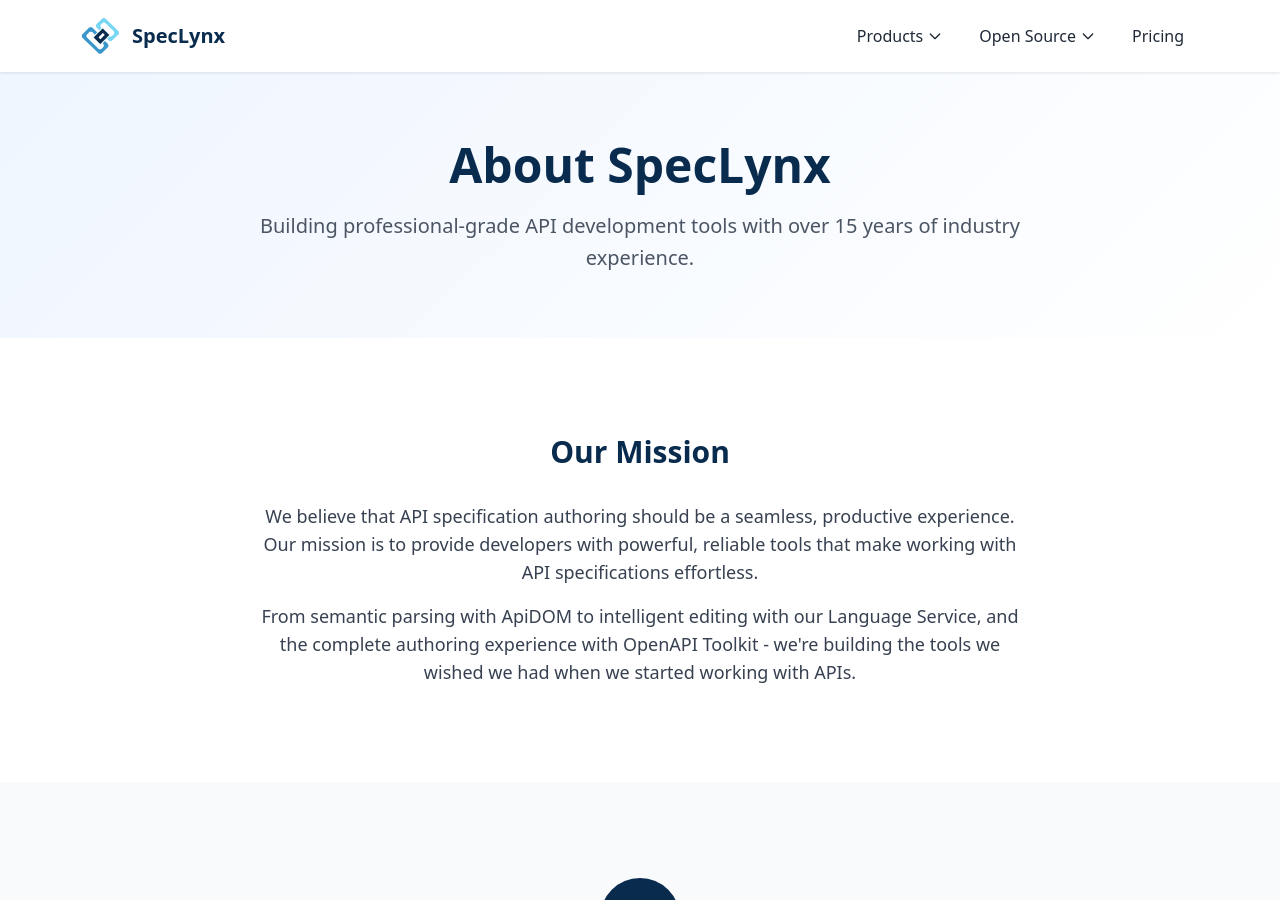
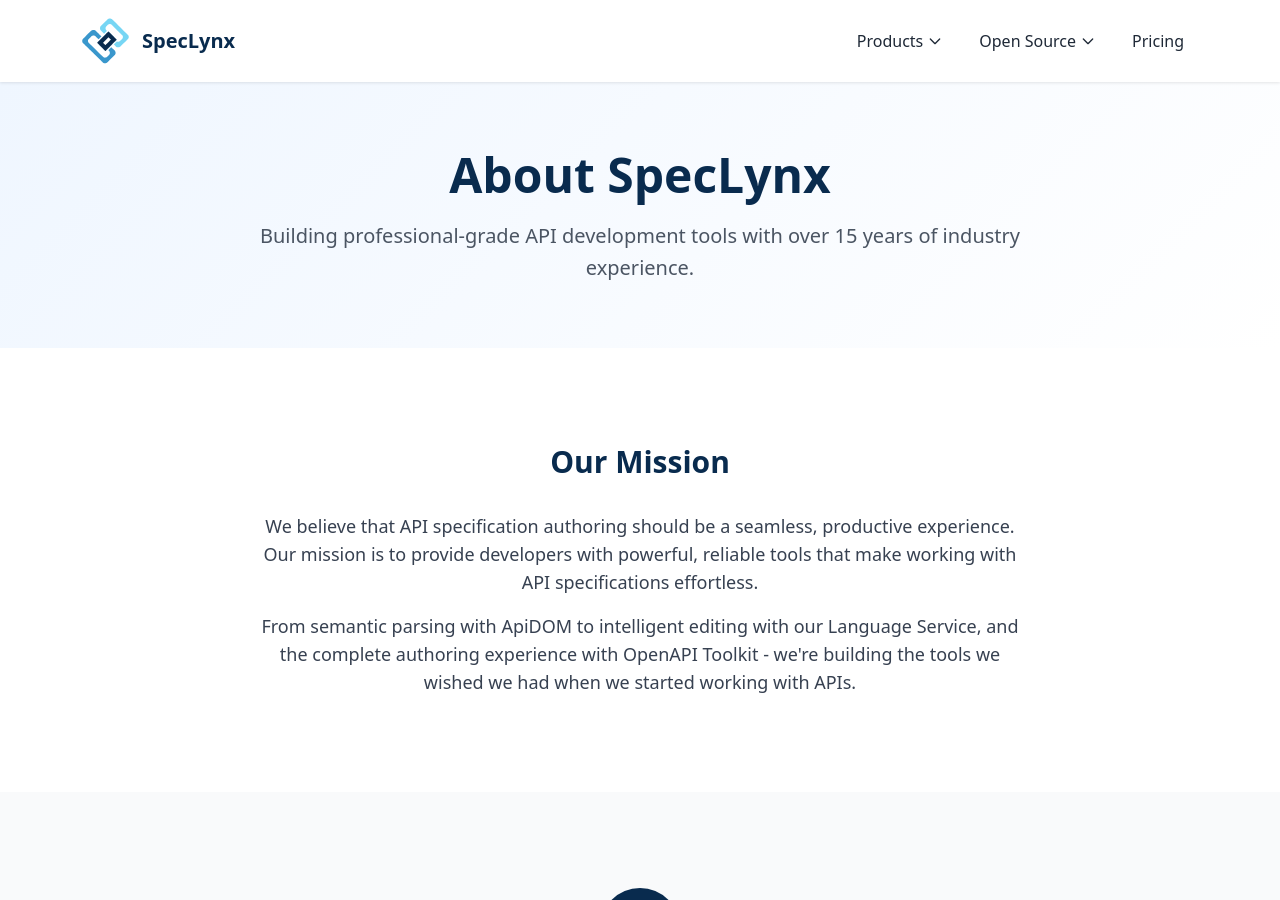
Before and after one commit to speclynx/website, a Jekyll site: the page built from pages/about.html, in a window 1280 px wide and 900 px high. Built offline with Jekyll 4.4.1, drawn with Linux system fonts in a browser that asks for light colours; nearby versions of some CDN libraries.

Commit message:
fix: bigger logo

```diff
--- a/_includes/nav.html
+++ b/_includes/nav.html
@@ -2,7 +2,7 @@
   <div class="container mx-auto px-4 max-w-6xl">
     <div class="flex items-center justify-between py-4">
       <a href="/" class="flex items-center">
-        <img src="{{ '/assets/images/speclynx-logo.svg' | relative_url }}" alt="SpecLynx" class="w-10 h-10 mr-3">
+        <img src="{{ '/assets/images/speclynx-logo.svg' | relative_url }}" alt="SpecLynx" class="w-[50px] h-[50px] mr-3">
         <span class="text-xl font-bold text-primary-dark">SpecLynx</span>
       </a>
 
```
Also changed, not shown: 6 other files.
